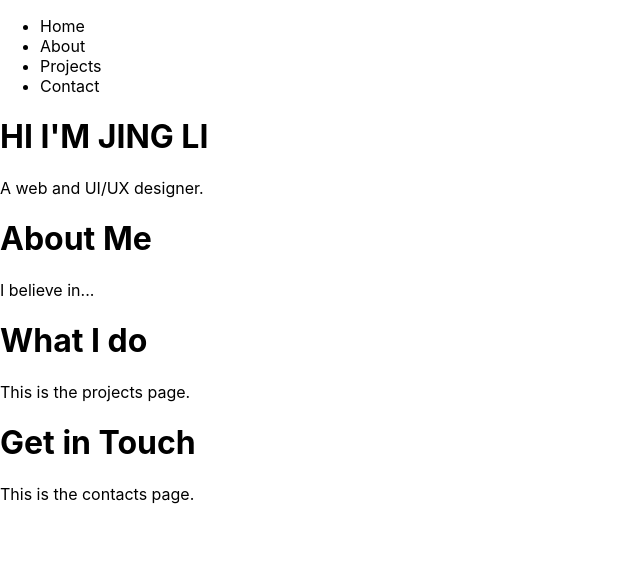
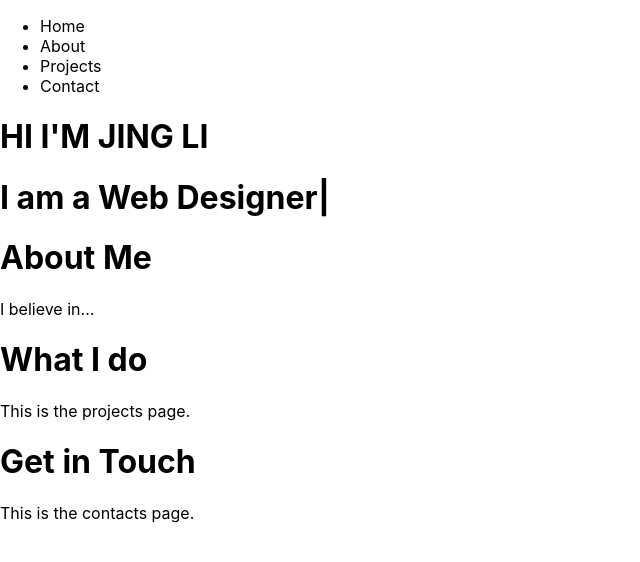
Before and after one commit to IndexDuo/indexduo.github.io-archived, a React (Create React App) app: page / in a window 1280 px wide. Shown: the top 562 px of the page, without its empty margins (0-640 px from the left). Built offline with nearby package versions, Linux system fonts and the light colour scheme.

Commit message:
Feb 17, 2024, 12:06 AM

```diff
--- a/src/components/Home/Home.jsx
+++ b/src/components/Home/Home.jsx
@@ -1,12 +1,14 @@
 import React from 'react';
 // import { Link } from 'react-router-dom'; //navigate between pages
+import TypingEffect from '../effects/TypingEffect.jsx';
+
 
 function Home() {
   return (
     <div>
 
       <h1>HI I'M JING LI</h1>
-      <p>A web and UI/UX designer.</p>
+      <TypingEffect />
     </div>
   );
 }
--- /dev/null
+++ b/src/components/effects/TypingEffect.jsx
@@ -0,0 +1,46 @@
+import React, { useEffect, useState } from 'react';
+
+const TypingEffect = () => {
+    const [index, setIndex] = useState(0);
+    const [subIndex, setSubIndex] = useState(0);
+    const [reverse, setReverse] = useState(false);
+    const [blink, setBlink] = useState(true);
+    const roles = ["Web Designer", "UI/UX Designer", "Gamer", "etc."]; // Add more roles as needed
+
+    // Blinking effect
+    useEffect(() => {
+        const timeout2 = setTimeout(() => {
+          setBlink(!blink);
+        }, 500);
+        return () => clearTimeout(timeout2);
+    }, [blink]);
+
+    // Typing effect
+    useEffect(() => {
+        if (index === roles.length) setIndex(0);
+        if (subIndex === roles[index].length + 1 &&
+            !reverse) {
+          setReverse(true);
+          return;
+        }
+        if (subIndex === 0 && reverse) {
+          setReverse(false);
+          setIndex((prev) => prev + 1);
+          return;
+        }
+
+        const timeout = setTimeout(() => {
+          setSubIndex((prev) => prev + (reverse ? -1 : 1));
+        }, Math.max(reverse ? 75 : subIndex === roles[index].length ? 1000 : 150, parseInt(Math.random() * 350)));
+
+        return () => clearTimeout(timeout);
+    }, [subIndex, index, reverse, roles]);
+
+    return (
+        <h1>
+            I am a {`${roles[index].substring(0, subIndex)}${blink ? "|" : " "}`}
+        </h1>
+    );
+};
+
+export default TypingEffect;
```
